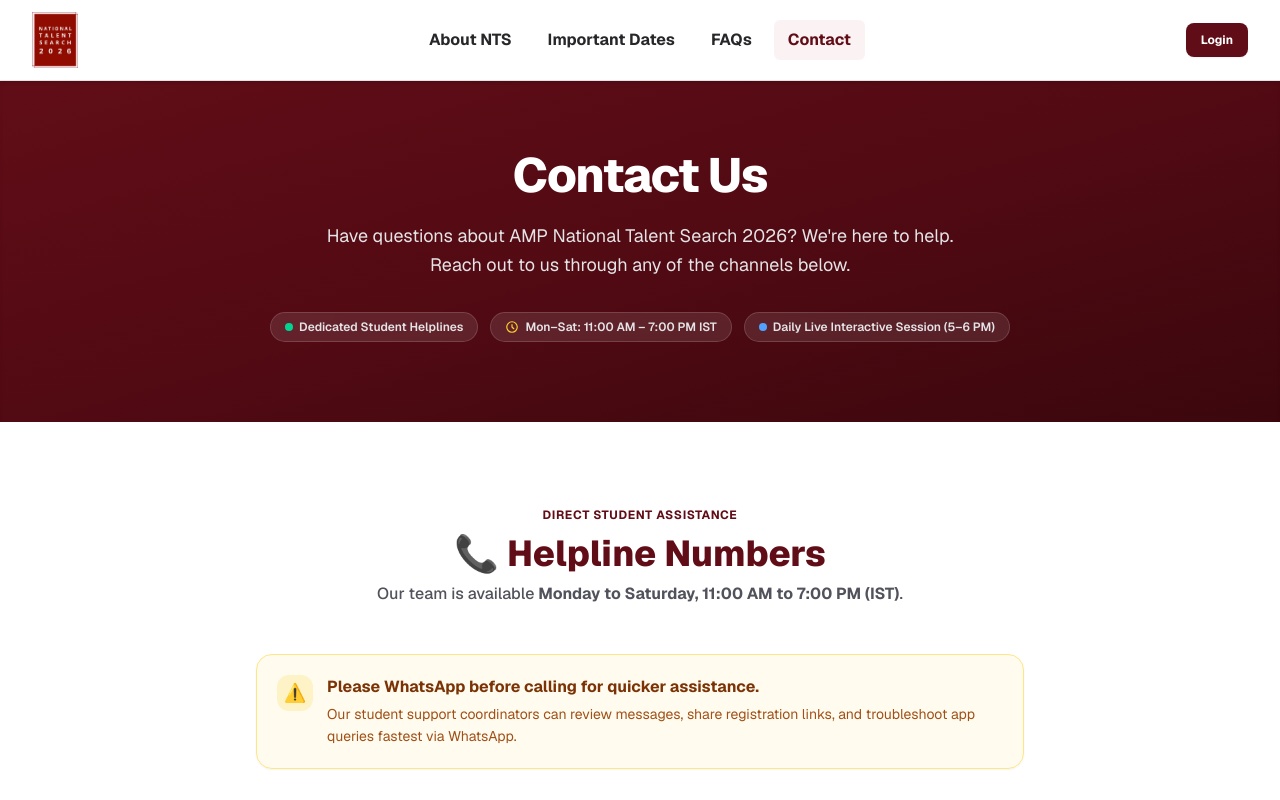
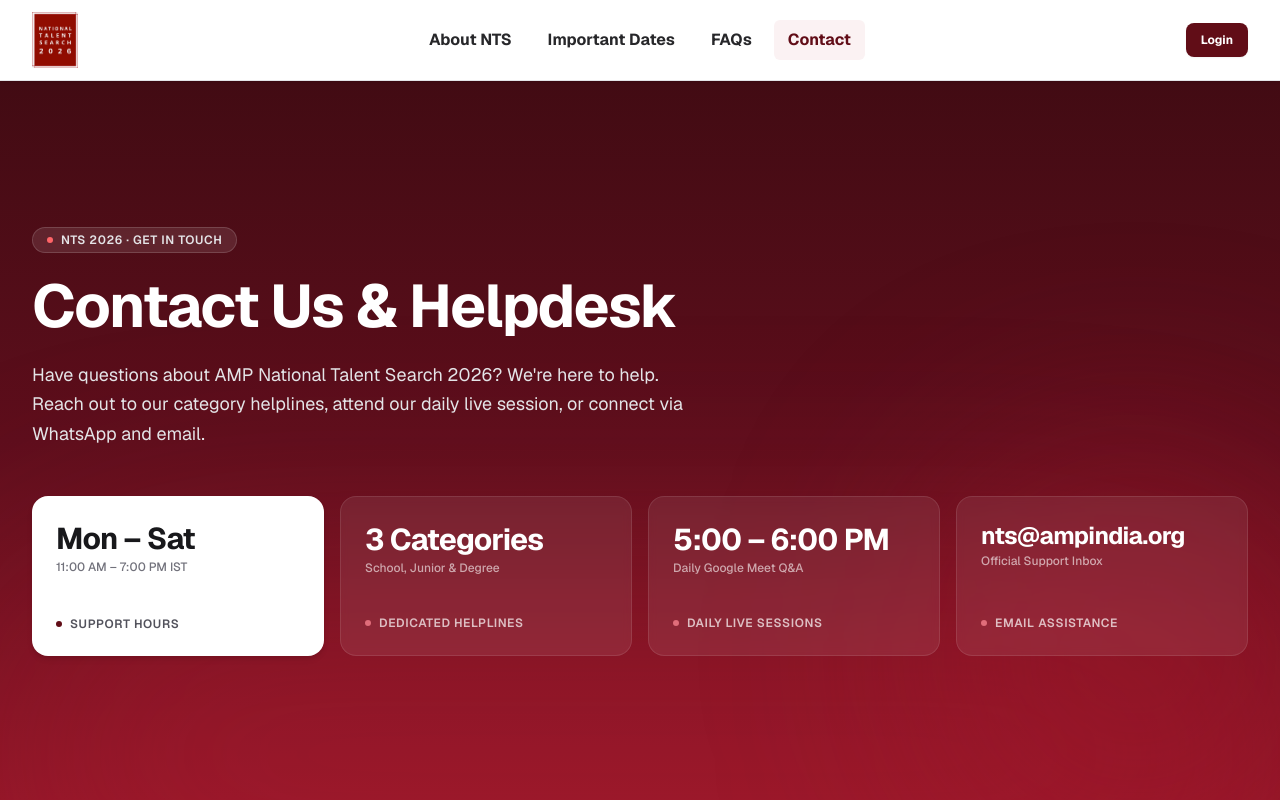
Before and after one commit to ansariafzal-ka/AMP-World-NTS-Web-Application-, a Next.js app: page /Contact in a window 1280 px wide. Shown: the top 800 px of the page. Built offline with nearby package versions, Linux system fonts and the light colour scheme.

Commit message:
Redesigned the Hero Section

```diff
--- a/src/app/(public)/About_NTS/page.tsx
+++ b/src/app/(public)/About_NTS/page.tsx
@@ -105,7 +105,7 @@
         {/* =========================================================
             1. PAGE HEADER (MAROON BACKGROUND)
         ========================================================= */}
-        <section className="relative overflow-hidden bg-gradient-to-b from-[#420B13] via-[#5E0E1C] to-[#911628] text-white min-h-[calc(100dvh-5rem)] flex flex-col justify-center py-8 sm:py-10 lg:py-8">
+        <section className="relative overflow-hidden bg-gradient-to-b from-[#420B13] via-[#5E0E1C] to-[#911628] text-white py-12 sm:py-16 lg:py-8 lg:min-h-[calc(100dvh-5rem)] flex flex-col justify-center">
           {/* Luminous crimson and rose ambient glow */}
           <div
             className="pointer-events-none absolute -bottom-32 left-1/2 -translate-x-1/2 h-[350px] w-full max-w-7xl rounded-full bg-[#B81E34]/30 blur-[120px]"
--- a/src/app/(public)/Contact/page.tsx
+++ b/src/app/(public)/Contact/page.tsx
@@ -84,33 +84,111 @@
         {/* =========================================================
             1. PAGE HEADER (MAROON GRADIENT BACKGROUND)
         ========================================================= */}
-        <section className="relative overflow-hidden bg-gradient-to-br from-[#610D17] via-[#520A13] to-[#3B070D] text-white pt-12 pb-14 sm:pt-16 sm:pb-20 shadow-inner">
-          <div className="mx-auto max-w-5xl px-4 sm:px-6 lg:px-8 text-center">
-            <h1 className="text-3xl sm:text-4xl md:text-5xl font-extrabold tracking-tight text-white leading-tight">
-              Contact Us
+        <section className="relative overflow-hidden bg-gradient-to-b from-[#420B13] via-[#5E0E1C] to-[#911628] text-white py-12 sm:py-16 lg:py-8 lg:min-h-[calc(100dvh-5rem)] flex flex-col justify-center">
+          {/* Luminous crimson and rose ambient glow */}
+          <div
+            className="pointer-events-none absolute -bottom-32 left-1/2 -translate-x-1/2 h-[350px] w-full max-w-7xl rounded-full bg-[#B81E34]/30 blur-[120px]"
+            aria-hidden="true"
+          />
+          <div
+            className="pointer-events-none absolute -bottom-20 -right-20 h-[450px] w-[450px] rounded-full bg-[#9E1528]/35 blur-[100px]"
+            aria-hidden="true"
+          />
+
+          <div className="relative mx-auto max-w-7xl px-4 sm:px-6 lg:px-8 w-full flex flex-col justify-center my-auto">
+            {/* Top Text Block (Left-Aligned) */}
+            <div className="max-w-3xl">
+              {/* Pill Badge */}
+              <div className="inline-flex items-center gap-2 rounded-full border border-white/15 bg-white/10 px-3.5 py-1 text-xs font-semibold tracking-wider text-zinc-200 uppercase backdrop-blur-sm">
+                <span className="h-1.5 w-1.5 rounded-full bg-red-400" />
+                <span>NTS 2026 · GET IN TOUCH</span>
+              </div>
+
+              {/* Main Heading */}
+              <h1 className="mt-3 sm:mt-4 text-3xl sm:text-4xl md:text-5xl lg:text-5xl xl:text-6xl font-bold tracking-tight text-white leading-tight">
+                Contact Us & Helpdesk
               </h1>
 
-            <p className="mx-auto mt-4 max-w-2xl text-base sm:text-lg text-zinc-200 leading-relaxed font-normal">
+              {/* Description */}
+              <p className="mt-3 sm:mt-4 text-sm sm:text-base md:text-lg text-zinc-200 leading-relaxed font-normal max-w-2xl">
                 Have questions about AMP National Talent Search 2026? We&apos;re here to help. Reach
-              out to us through any of the channels below.
+                out to our category helplines, attend our daily live session, or connect via WhatsApp and email.
               </p>
+            </div>
 
-            {/* Quick Badges */}
-            <div className="mt-8 flex flex-wrap items-center justify-center gap-2.5 sm:gap-3 text-xs font-semibold text-zinc-200">
-              <span className="inline-flex items-center gap-1.5 rounded-full bg-white/10 border border-white/15 px-3.5 py-1.5 backdrop-blur-xs">
-                <span className="h-2 w-2 rounded-full bg-emerald-400" />
-                Dedicated Student Helplines
+            {/* 4 Bottom Channel Highlight Cards */}
+            <div className="mt-8 sm:mt-10 lg:mt-12 grid grid-cols-1 sm:grid-cols-2 lg:grid-cols-4 gap-3 sm:gap-4">
+              {/* Card 1: Featured White Card */}
+              <div className="rounded-2xl bg-white p-4 sm:p-5 lg:p-6 h-32 sm:h-36 lg:h-40 flex flex-col justify-between shadow-md">
+                <div>
+                  <span className="text-xl sm:text-2xl lg:text-3xl font-bold tracking-tight text-zinc-900 leading-tight block">
+                    Mon – Sat
                   </span>
-              <span className="inline-flex items-center gap-1.5 rounded-full bg-white/10 border border-white/15 px-3.5 py-1.5 backdrop-blur-xs">
-                <svg className="w-3.5 h-3.5 text-amber-300" fill="none" viewBox="0 0 24 24" stroke="currentColor">
-                  <path strokeLinecap="round" strokeLinejoin="round" strokeWidth={2} d="M12 8v4l3 3m6-3a9 9 0 11-18 0 9 9 0 0118 0z" />
-                </svg>
-                Mon–Sat: 11:00 AM – 7:00 PM IST
+                  <span className="text-xs text-zinc-500 font-medium mt-0.5 block">
+                    11:00 AM – 7:00 PM IST
                   </span>
-              <span className="inline-flex items-center gap-1.5 rounded-full bg-white/10 border border-white/15 px-3.5 py-1.5 backdrop-blur-xs">
-                <span className="h-2 w-2 rounded-full bg-blue-400" />
-                Daily Live Interactive Session (5–6 PM)
+                </div>
+                <div className="flex items-center gap-2">
+                  <span className="h-1.5 w-1.5 rounded-full bg-[#610D17] shrink-0" />
+                  <span className="text-[11px] sm:text-xs font-semibold uppercase tracking-wider text-zinc-600">
+                    SUPPORT HOURS
                   </span>
+                </div>
+              </div>
+
+              {/* Card 2: Translucent Maroon Card */}
+              <div className="rounded-2xl border border-white/10 bg-white/[0.08] p-4 sm:p-5 lg:p-6 h-32 sm:h-36 lg:h-40 flex flex-col justify-between backdrop-blur-xs">
+                <div>
+                  <span className="text-xl sm:text-2xl lg:text-3xl font-bold tracking-tight text-white leading-tight block">
+                    3 Categories
+                  </span>
+                  <span className="text-xs text-white/60 font-medium mt-0.5 block">
+                    School, Junior & Degree
+                  </span>
+                </div>
+                <div className="flex items-center gap-2">
+                  <span className="h-1.5 w-1.5 rounded-full bg-[#E06D7A] shrink-0" />
+                  <span className="text-[11px] sm:text-xs font-semibold uppercase tracking-wider text-white/70">
+                    DEDICATED HELPLINES
+                  </span>
+                </div>
+              </div>
+
+              {/* Card 3: Translucent Maroon Card */}
+              <div className="rounded-2xl border border-white/10 bg-white/[0.08] p-4 sm:p-5 lg:p-6 h-32 sm:h-36 lg:h-40 flex flex-col justify-between backdrop-blur-xs">
+                <div>
+                  <span className="text-xl sm:text-2xl lg:text-3xl font-bold tracking-tight text-white leading-tight block">
+                    5:00 – 6:00 PM
+                  </span>
+                  <span className="text-xs text-white/60 font-medium mt-0.5 block">
+                    Daily Google Meet Q&A
+                  </span>
+                </div>
+                <div className="flex items-center gap-2">
+                  <span className="h-1.5 w-1.5 rounded-full bg-[#E06D7A] shrink-0" />
+                  <span className="text-[11px] sm:text-xs font-semibold uppercase tracking-wider text-white/70">
+                    DAILY LIVE SESSIONS
+                  </span>
+                </div>
+              </div>
+
+              {/* Card 4: Translucent Maroon Card */}
+              <div className="rounded-2xl border border-white/10 bg-white/[0.08] p-4 sm:p-5 lg:p-6 h-32 sm:h-36 lg:h-40 flex flex-col justify-between backdrop-blur-xs">
+                <div>
+                  <span className="text-lg sm:text-xl lg:text-2xl font-bold tracking-tight text-white leading-tight block truncate">
+                    nts@ampindia.org
+                  </span>
+                  <span className="text-xs text-white/60 font-medium mt-0.5 block">
+                    Official Support Inbox
+                  </span>
+                </div>
+                <div className="flex items-center gap-2">
+                  <span className="h-1.5 w-1.5 rounded-full bg-[#E06D7A] shrink-0" />
+                  <span className="text-[11px] sm:text-xs font-semibold uppercase tracking-wider text-white/70">
+                    EMAIL ASSISTANCE
+                  </span>
+                </div>
+              </div>
             </div>
           </div>
         </section>
--- a/src/components/ui/DatesHero.tsx
+++ b/src/components/ui/DatesHero.tsx
@@ -2,7 +2,7 @@
 
 export default function DatesHero() {
   return (
-    <section className="relative overflow-hidden bg-gradient-to-b from-[#420B13] via-[#5E0E1C] to-[#911628] text-white min-h-[calc(100dvh-5rem)] flex flex-col justify-center py-8 sm:py-10 lg:py-8">
+    <section className="relative overflow-hidden bg-gradient-to-b from-[#420B13] via-[#5E0E1C] to-[#911628] text-white py-12 sm:py-16 lg:py-8 lg:min-h-[calc(100dvh-5rem)] flex flex-col justify-center">
       {/* Luminous crimson and rose ambient glow */}
       <div
         className="pointer-events-none absolute -bottom-32 left-1/2 -translate-x-1/2 h-[350px] w-full max-w-7xl rounded-full bg-[#B81E34]/30 blur-[120px]"
--- a/src/components/ui/hero-section.tsx
+++ b/src/components/ui/hero-section.tsx
@@ -43,7 +43,7 @@
 
 export default function HeroSection() {
   return (
-    <section className="relative flex min-h-[calc(100dvh-5rem)] lg:h-[calc(100dvh-5rem)] lg:min-h-0 items-center justify-center overflow-hidden bg-gradient-to-b from-[#420B13] via-[#5E0E1C] to-[#911628] text-white py-6 sm:py-8 lg:py-4 xl:py-6">
+    <section className="relative flex items-center justify-center overflow-hidden bg-gradient-to-b from-[#420B13] via-[#5E0E1C] to-[#911628] text-white py-12 sm:py-16 lg:py-4 xl:py-6 lg:min-h-[calc(100dvh-5rem)] lg:h-[calc(100dvh-5rem)]">
       {/* Luminous crimson and rose ambient glow */}
       <div
         className="pointer-events-none absolute -bottom-32 left-1/2 -translate-x-1/2 h-[350px] w-full max-w-7xl rounded-full bg-[#B81E34]/30 blur-[120px]"
```
Also changed, not shown: src/app/(public)/FAQs/page.tsx (+78 -26 lines). Lines whose indentation alone changed are shown as unchanged.
